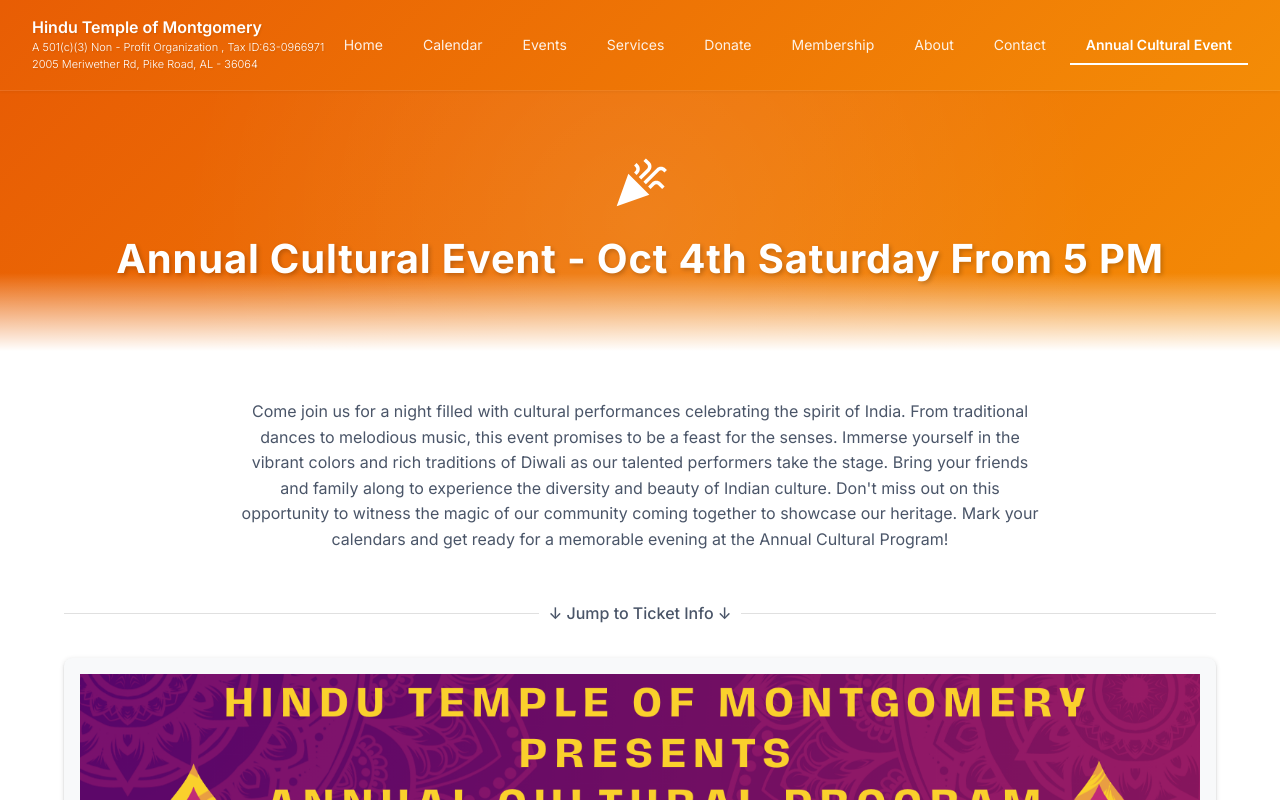
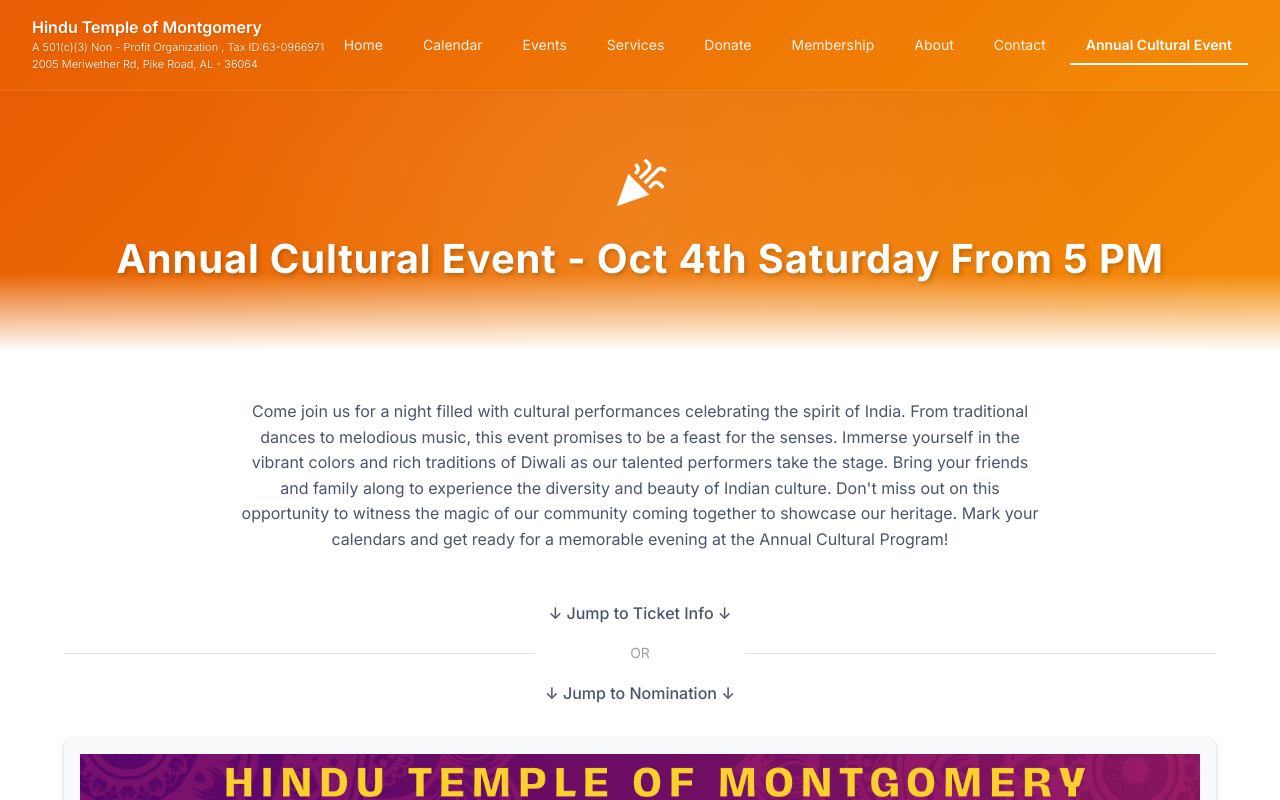
Before and after one commit to sahithi218/hindu-temple-mgm, a Next.js app: page /annualEvent in a window 1280 px wide. Shown: the top 800 px of the page. Built offline with nearby package versions, Linux system fonts and the light colour scheme.

Commit message:
added nomination form

```diff
--- a/src/app/annualEvent/page.js
+++ b/src/app/annualEvent/page.js
@@ -15,20 +15,22 @@
   MenuItem,
   InputAdornment,
   CardMedia,
-  Divider,Link
+  Divider,
+  Link,
 } from "@mui/material";
 import { useState } from "react";
 import PageHero from "@/components/Layout/PageHero";
 
-import CelebrationIcon from '@mui/icons-material/Celebration';
+import CelebrationIcon from "@mui/icons-material/Celebration";
 import { FitScreen } from "@mui/icons-material";
-
-
 
 export default function AnnualEventPage() {
   return (
     <Box>
-      <PageHero title="Annual Cultural Event - Oct 4th Saturday From 5 PM" icon={CelebrationIcon} />
+      <PageHero
+        title="Annual Cultural Event - Oct 4th Saturday From 5 PM"
+        icon={CelebrationIcon}
+      />
 
       <Container maxWidth="lg" sx={{ py: 6 }}>
         {/* Introduction */}
@@ -41,15 +43,20 @@
               mx: "auto",
             }}
           >
-            Come join us for a night filled with cultural performances celebrating the spirit of India. From traditional dances to melodious music, this event promises to be a feast for the senses. Immerse yourself in the vibrant colors and rich traditions of Diwali as our talented performers take the stage.
-            Bring your friends and family along to experience the diversity and beauty of Indian culture. Don't miss out on this opportunity to witness the magic of our community coming together to showcase our heritage.
-            Mark your calendars and get ready for a memorable evening at the Annual Cultural Program!
+            Come join us for a night filled with cultural performances
+            celebrating the spirit of India. From traditional dances to
+            melodious music, this event promises to be a feast for the senses.
+            Immerse yourself in the vibrant colors and rich traditions of Diwali
+            as our talented performers take the stage. Bring your friends and
+            family along to experience the diversity and beauty of Indian
+            culture. Don't miss out on this opportunity to witness the magic of
+            our community coming together to showcase our heritage. Mark your
+            calendars and get ready for a memorable evening at the Annual
+            Cultural Program!
           </Typography>
-
-
-
         </Box>
         <Divider sx={{ my: 4 }}>
+          <Box sx={{ mb: 2 }}>
             <Link
               href="#tickets"
               underline="none"
@@ -61,12 +68,30 @@
             >
               ↓ Jump to Ticket Info ↓
             </Link>
+          </Box>
+
+          <Typography variant="body2" sx={{ mb: 2, color: "text.disabled" }}>
+            OR
+          </Typography>
+
+          <Box>
+            <Link
+              href="#nomination"
+              underline="none"
+              sx={{
+                color: "text.secondary",
+                fontWeight: 500,
+                "&:hover": { color: "primary.main" },
+              }}
+            >
+              ↓ Jump to Nomination ↓
+            </Link>
+          </Box>
         </Divider>
 
         <Grid item xs={12} md={7}>
           <Card sx={{ mb: 4, boxShadow: 2 }}>
             <CardContent>
-
               <CardMedia
                 component="img"
                 image="/images/annualevent/htm2025-october4.png"
@@ -87,8 +112,6 @@
                   mb: 3,
                 }}
               />
-
-
             </CardContent>
           </Card>
           <Card sx={{ mb: 4, boxShadow: 2 }}>
@@ -115,13 +138,9 @@
                   mb: 3,
                 }}
               />
-
-
             </CardContent>
           </Card>
         </Grid>
-
-
 
         <Grid item xs={12} md={7} id="tickets">
           <Card sx={{ mb: 4, boxShadow: 2 }}>
@@ -131,11 +150,9 @@
               </Typography>
               <Typography variant="h6" sx={{ mb: 3 }}>
                 Since our donation platform provides zero transaction fee we
-                would like you to select percentage to 'Other' and Contribution to '0' as shown in
-                the picture to avoid platform fees.
+                would like you to select percentage to 'Other' and Contribution
+                to '0' as shown in the picture to avoid platform fees.
               </Typography>
-
-
 
               <CardMedia
                 component="img"
@@ -173,8 +190,26 @@
               >
                 Buy Tickets
               </Button>
+            </CardContent>
+          </Card>
+        </Grid>
+        {/* Contact Form */}
+        <Grid item xs={12} md={7} id="nomination">
+          <Card>
+            <CardContent sx={{ p: 4 }}>
+              <Typography variant="h6" sx={{ mb: 3, fontWeight: 600 }}>
+                Nomination Form
+              </Typography>
 
-
+              <Box sx={{ my: 4 }}>
+                <iframe
+                  src="https://docs.google.com/forms/d/e/1FAIpQLSf-_JKesluODA8NMqsyGjIWn_RqkZD6MGu2pkMXK6IUnOx09g/viewform?embedded=true"
+                  width="640"
+                  height="999"
+                >
+                  Loading…
+                </iframe>
+              </Box>
             </CardContent>
           </Card>
         </Grid>
```
Lines whose indentation alone changed are shown as unchanged.
